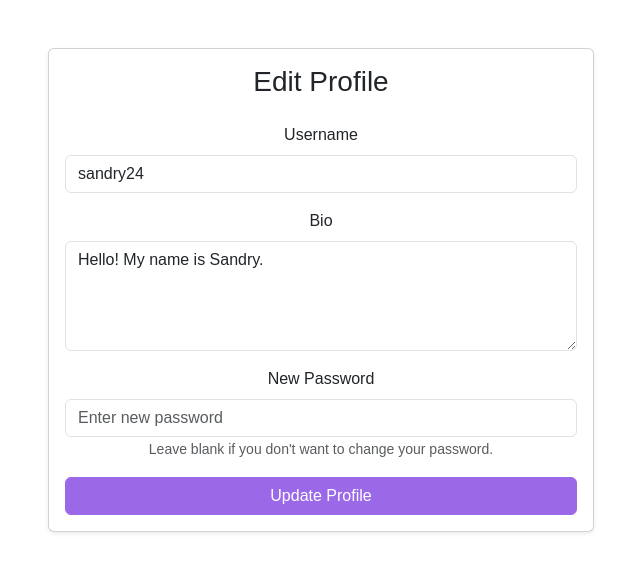
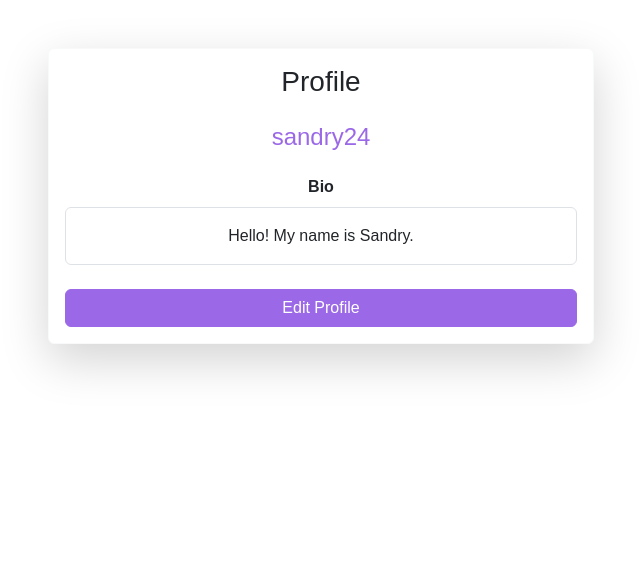
Before and after one commit to sandry24/Echo, a Flask app: page /profile in a window 1280 px wide. Shown: the part 76-648 px from the top of the page, without its empty margins (319-959 px from the left). Run offline with Flask 3, Linux system fonts and the light colour scheme; a user stored in the database is signed in; some libraries are stand-ins or nearby versions; some web fonts are replaced.

Commit message:
Add separate route for editing and viewing profile and fix being able to change username in already existing

```diff
--- a/app.py
+++ b/app.py
@@ -36,10 +36,10 @@ def login():
 
     if request.method == "POST":
         if not request.form.get("username"):
-            return apology("must provide username", 400)
+            return apology("Must provide username", 400)
 
         elif not request.form.get("password"):
-            return apology("must provide password", 400)
+            return apology("Must provide password", 400)
 
         rows = db.execute(
             "SELECT * FROM users WHERE username = ?",
@@ -49,7 +49,7 @@ def login():
         if len(rows) != 1 or not check_password_hash(
             rows[0]["password_hash"], request.form.get("password")
         ):
-            return apology("invalid username and/or password", 400)
+            return apology("Invalid username and/or password", 400)
 
         session["user_id"] = rows[0]["id"]
 
@@ -63,13 +63,13 @@ def register():
     """Register user"""
     if request.method == "POST":
         if not request.form.get("username"):
-            return apology("must provide username", 400)
+            return apology("Must provide username", 400)
 
         elif not request.form.get("password"):
-            return apology("must provide password", 400)
+            return apology("Must provide password", 400)
 
         elif request.form.get("password") != request.form.get("confirmation"):
-            return apology("passwords do not match", 400)
+            return apology("Passwords do not match", 400)
 
         # Ensure this username does not exist
         try:
@@ -86,7 +86,7 @@ def register():
             session["user_id"] = rows[0]["id"]
             flash(f"Successfully registered!")
         except ValueError:
-            return apology("username already exists", 400)
+            return apology("Username already exists", 400)
 
         return redirect("/")
     else:
@@ -100,9 +100,17 @@ def logout():
     return redirect("/")
 
 
-@app.route("/profile", methods=["GET", "POST"])
+@app.route("/profile", methods=["GET"])
 @login_required
 def profile():
+    """Show user profile information"""
+    user = db.execute("SELECT * FROM users WHERE id=?", session["user_id"])[0]
+    return render_template("profile.html", user=user)
+
+
+@app.route("/edit-profile", methods=["GET", "POST"])
+@login_required
+def edit_profile():
     """Let user edit profile information"""
     user = db.execute("SELECT * FROM users WHERE id=?", session["user_id"])[0]
 
@@ -111,7 +119,9 @@ def profile():
         bio = request.form['bio']
         password = request.form['password']
         if not username:
-            flash('Username is required!')
+            return apology("Must provide username", 400)
+        elif db.execute("SELECT * FROM users WHERE username=?", username):
+            return apology("Username already exists", 400)
         else:
             # Update the user in the database
             password_hash = generate_password_hash(password) if password else user["password_hash"]
@@ -122,4 +132,4 @@ def profile():
             flash('Profile updated successfully!')
             return redirect("/profile")
     else:
-        return render_template("profile.html", user=user)
+        return render_template("edit_profile.html", user=user)
--- a/static/styles.css
+++ b/static/styles.css
@@ -23,6 +23,10 @@ nav .navbar-brand .purple {
     border-color: #9b68e7;
 }
 
+.text-primary {
+    color: #9b68e7 !important;
+}
+
 nav .navbar-brand .logo-image {
     height: 32px;
     width: auto;
--- a/templates/apology.html
+++ b/templates/apology.html
@@ -5,6 +5,6 @@
 {% endblock %}
 
 {% block main %}
-    <h1 class="fw-bold">{{ code }}: {{ message }}</h1>
+    <h1 class="fw-bold">Error {{ code }}: {{ message }}</h1>
     <img alt="{{ message }}" width="400px" class="border img-fluid" src="https://img.freepik.com/premium-photo/red-caution-safety-urgent-3d-icon-attention-isolated-white-background-alert-exclamation-warning-sign-error-alarm-important-notice-danger-failure-symbol-forbidden-trouble-problem-message_79161-2284.jpg" title="{{ message }}">
 {% endblock %}
--- a/templates/profile.html
+++ b/templates/profile.html
@@ -1,29 +1,24 @@
 {% extends "layout.html" %}
 
-{% block title %}Edit Profile{% endblock %}
+{% block title %}View Profile{% endblock %}
 
 {% block main %}
     <div class="row justify-content-center">
         <div class="col-md-8 col-lg-6">
-            <div class="card shadow-sm">
+            <div class="card shadow-lg border-light">
                 <div class="card-body">
-                    <h3 class="card-title text-center mb-4">Edit Profile</h3>
-                    <form method="POST" action="/profile">
-                        <div class="form-group mb-3">
-                            <label for="username" class="form-label">Username</label>
-                            <input type="text" class="form-control" id="username" name="username" value="{{ user['username'] }}" required>
-                        </div>
-                        <div class="form-group mb-3">
-                            <label for="bio" class="form-label">Bio</label>
-                            <textarea class="form-control" id="bio" name="bio" rows="4">{{ user['bio'] or '' }}</textarea>
-                        </div>
-                        <div class="form-group mb-3">
-                            <label for="password" class="form-label">New Password</label>
-                            <input type="password" class="form-control" id="password" name="password" placeholder="Enter new password">
-                            <small class="form-text text-muted">Leave blank if you don't want to change your password.</small>
-                        </div>
-                        <button type="submit" class="btn btn-primary w-100">Update Profile</button>
-                    </form>
+                    <h3 class="card-title text-center mb-4">Profile</h3>
+
+                    <div class="text-center mb-4">
+                        <h4 class="text-primary">{{ user['username'] }}</h4>
+                    </div>
+
+                    <div class="mb-4">
+                        <label for="bio" class="form-label fw-bold">Bio</label>
+                        <p class="form-control-plaintext border p-3 rounded" id="bio">{{ user['bio'] or 'No bio provided' }}</p>
+                    </div>
+
+                    <a href="{{ url_for('edit_profile') }}" class="btn btn-primary w-100">Edit Profile</a>
                 </div>
             </div>
         </div>
```
Also changed, not shown: templates/edit_profile.html (added, +31 -0 lines), echo.db.
